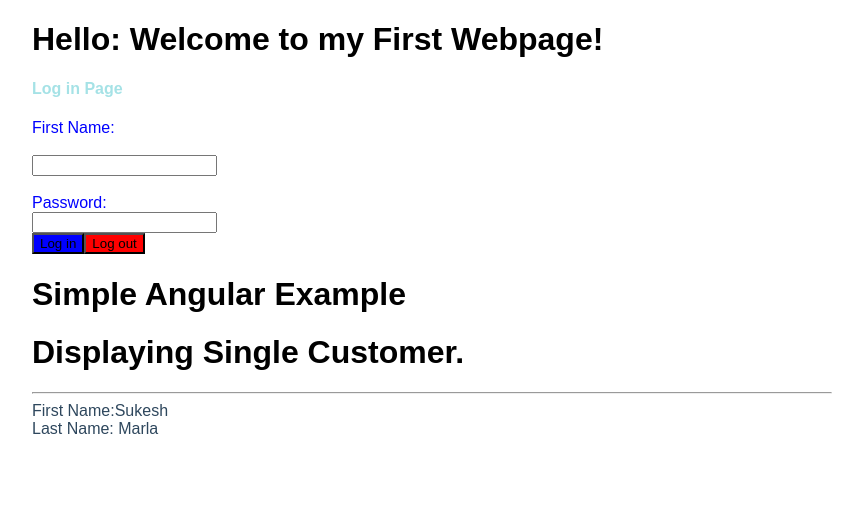
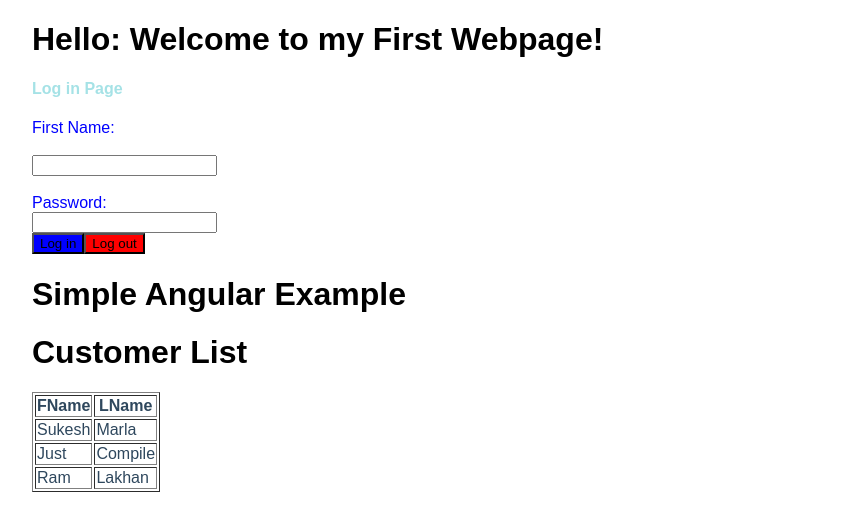
Before and after one commit to Pikklefish/StudyAngular, an Angular app in the folder MyApp/: page / in a window 1280 px wide. Shown: the top 530 px of the page, without its empty margins (208-1071 px from the left). Built offline with nearby package versions, Linux system fonts and the light colour scheme.

Commit message:
on *ngFor discussion

```diff
--- a/MyApp/src/app/Models/customer.ts
+++ b/MyApp/src/app/Models/customer.ts
@@ -4,4 +4,7 @@
     constructor(public FName:string, public LName:string){
 
     }
+    p(FName:string, LName:string){
+
+    }
 }
--- a/MyApp/src/app/app.module.ts
+++ b/MyApp/src/app/app.module.ts
@@ -7,7 +7,7 @@
   declarations: [
     AppComponent,CustomerComponent
   ],
-  // each time there is a new componet you need to put in in "declarations"
+  // each time there is a new component you need to put in in "declarations"
   imports: [
     BrowserModule
   ],
--- a/MyApp/src/app/customer/customer.component.html
+++ b/MyApp/src/app/customer/customer.component.html
@@ -1,4 +1,12 @@
-<h1>Displaying Single Customer.</h1>
-<hr>
-First Name:{{Customers[0].FName}}<br>
-Last Name: {{Customers[0].LName}}
+<h1> Customer List</h1>
+<table border="1">
+    <tr>
+        <th>FName</th><th>LName</th>
+        <!-- th = table head -->
+    </tr>
+    <!-- tr = table row -->
+    <tr *ngFor = "let item of Customers">
+        <td>{{item.FName}}</td><td>{{item.LName}}</td>
+    </tr>
+
+</table>
--- a/MyApp/src/app/customer/customer.component.ts
+++ b/MyApp/src/app/customer/customer.component.ts
@@ -12,6 +12,7 @@
         this.Customers.push(new Customer("Sukesh","Marla"));
         this.Customers.push(new Customer("Just","Compile"));
         this.Customers.push(new Customer("Ram","Lakhan"));
+        console.log(this.Customers);
     }
 
 }
```
